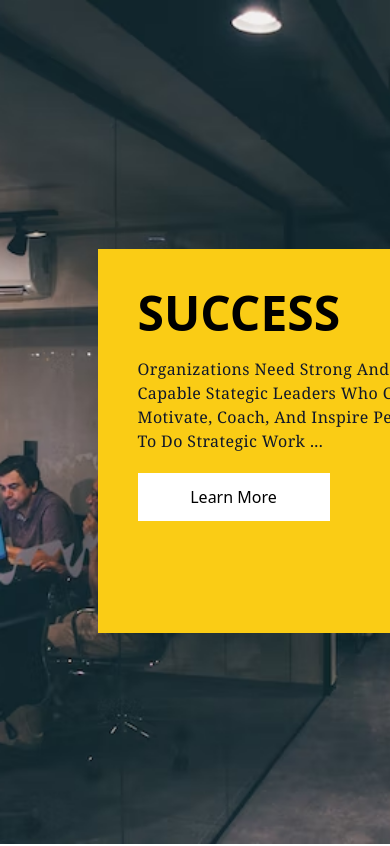
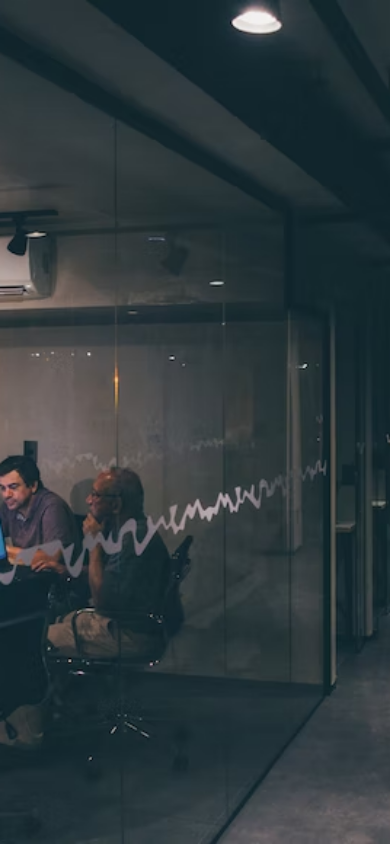
Before and after one commit to yafet-123/Sample_education_sample2_frontend, a Next.js app: page / in a window 390 px wide. Shown: the top 846 px of the page. Built offline with nearby package versions, Linux system fonts and the light colour scheme.

Commit message:
fixing the bug

```diff
--- a/pages/index.js
+++ b/pages/index.js
@@ -10,7 +10,7 @@ export default function Home() {
   return (
     <div className={styles.container}>
       <div className="relative hero-background w-full h-screen md:h-[40rem]">
-        <div className="absolute left-1/4 md:left-16 bottom-1/4 md:bottom-0 z-10 flex flex-col w-96 h-96 bg-yellow-400 p-10">
+        <div className="hidden  absolute left-16 bottom-0 z-10 md:flex flex-col w-96 h-96 bg-yellow-400 p-10">
           <h1 className="text-5xl md:text-6xl text-black font-bold uppercase">
             Success
           </h1>
```
